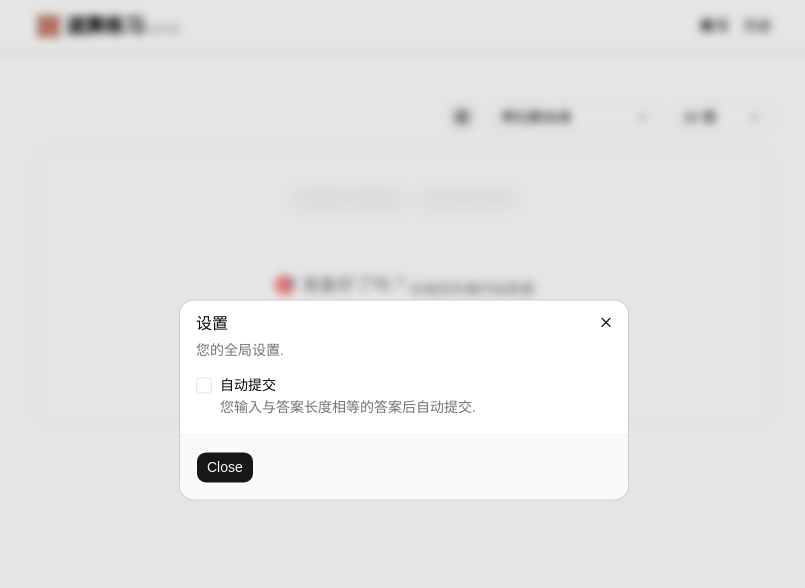
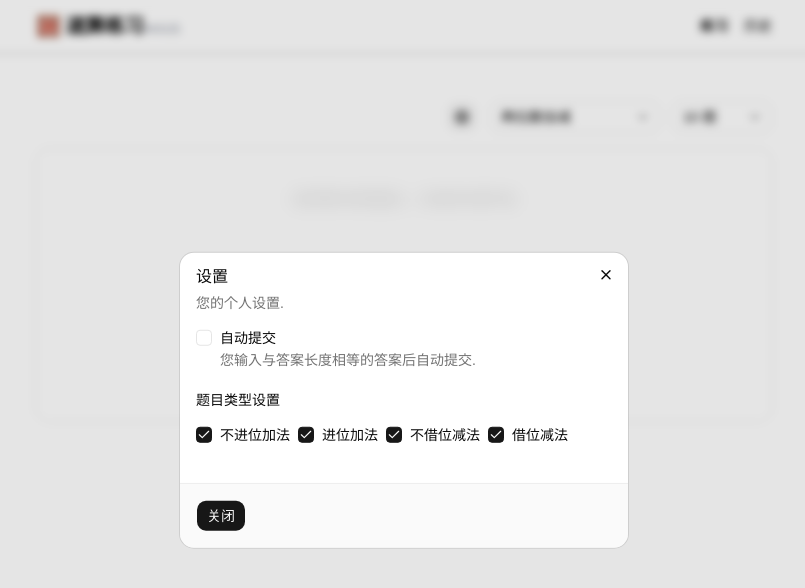
Before and after one commit to LOG1997/mental-calc, a React (Vite) app: page /mental-calc/practice in a window 1280 px wide. Both pictures are taken after a click on the button 698 px from the left and 117 px from the top of the page. Shown: the top 588 px of the page, without its empty margins (236-1041 px from the left). Built offline with nearby package versions, Linux system fonts and the light colour scheme.

Commit message:
feat: global set

```diff
--- /dev/null
+++ b/src/components/PracticeDialog/ConfigEditContent.tsx
@@ -0,0 +1,59 @@
+/* eslint-disable @typescript-eslint/no-unnecessary-type-assertion */
+/* eslint-disable @typescript-eslint/no-unnecessary-condition */
+import { practiceStore } from '@/stores'
+import type { ModuleType } from '@/types';
+import { Checkbox } from '@/components/ui/checkbox'
+
+interface ConfigItem {
+    enable: boolean;
+    desc: string;
+    [key: string]: any;
+}
+export function ConfigEditContent({ ...props }: { moduleType: ModuleType, disabled?: boolean, }) {
+    const usePracticeStore = practiceStore[props.moduleType]();
+    const configList = usePracticeStore.config
+
+
+    const onCheckedChange = (checked: string | boolean, key: string) => {
+        // 1. 创建新的配置对象，避免直接突变状态
+        const newConfig = { ...configList };
+
+        // 2. 确保 key 存在于 configList 中，并进行类型断言
+        if (key in newConfig) {
+            const item = newConfig[key as keyof typeof newConfig] as ConfigItem;
+            if (item) {
+                item.enable = checked === true; // 处理 Checkbox 可能的 'indeterminate' 状态
+            }
+        }
+
+        // 3. 调用 store 的 setConfig 更新状态
+        usePracticeStore.setConfig(newConfig as any);
+    }
+    return (
+        <div className="space-y-4 flex gap-2 flex-wrap items-start">
+            {
+                Object.keys(configList).length > 0 && Object.keys(configList).map((key: string) => {
+                    const item: any = configList[key as keyof typeof configList];
+                    // 增加运行时检查，防止渲染错误
+                    if (!item || typeof item.enable !== 'boolean') return null;
+
+                    return (
+                        <div key={key} className="flex items-center space-x-2 min-h-8">
+                            <Checkbox
+                                disabled={props.disabled}
+                                onCheckedChange={(checked) => onCheckedChange(checked, key)}
+                                checked={item.enable}
+                                id={`checkbox-${key}`} // 添加 id 以便关联 label
+                            />
+                            <label
+                                htmlFor={`checkbox-${key}`}
+                                className="text-sm font-medium leading-none peer-disabled:cursor-not-allowed peer-disabled:opacity-70"
+                            >
+                                {item.desc}
+                            </label>
+                        </div>
+                    );
+                })
+            }</div>
+    )
+}
--- a/src/components/PracticeDialog/index.tsx
+++ b/src/components/PracticeDialog/index.tsx
@@ -1,4 +1,3 @@
-/* eslint-disable @typescript-eslint/no-unnecessary-condition */
 import {
     Dialog,
     DialogContent,
@@ -7,35 +6,11 @@ import {
     DialogTitle,
     DialogTrigger,
 } from "@/components/ui/dialog"
-import { practiceStore } from '@/stores'
 import type { ModuleType } from '@/types';
-import { Checkbox } from '@/components/ui/checkbox'
+import { ConfigEditContent } from './ConfigEditContent'
 
-interface ConfigItem {
-    enable: boolean;
-    desc: string;
-    [key: string]: any;
-}
 export default function PracticeDialog({ children, ...props }: { moduleType: ModuleType, disabled?: boolean, children: React.ReactNode }) {
-    const usePracticeStore = practiceStore[props.moduleType]();
-    const configList = usePracticeStore.config
 
-
-    const onCheckedChange = (checked: string | boolean, key: string) => {
-        // 1. 创建新的配置对象，避免直接突变状态
-        const newConfig = { ...configList };
-
-        // 2. 确保 key 存在于 configList 中，并进行类型断言
-        if (key in newConfig) {
-            const item = newConfig[key as keyof typeof newConfig] as ConfigItem;
-            if (item) {
-                item.enable = checked === true; // 处理 Checkbox 可能的 'indeterminate' 状态
-            }
-        }
-
-        // 3. 调用 store 的 setConfig 更新状态
-        usePracticeStore.setConfig(newConfig as any);
-    }
     return (
         <Dialog>
             <form>
@@ -51,37 +26,8 @@ export default function PracticeDialog({ children, ...props }: { moduleType: Mod
                         </DialogDescription>
                     </DialogHeader>
                     <div className="flex gap-2">
-                        {
-                            Object.keys(configList).length > 0 && Object.keys(configList).map((key: string) => {
-                                const item: any = configList[key as keyof typeof configList];
-                                // 增加运行时检查，防止渲染错误
-                                if (!item || typeof item.enable !== 'boolean') return null;
-
-                                return (
-                                    <div key={key} className="flex items-center space-x-2">
-                                        <Checkbox
-                                            disabled={props.disabled}
-                                            onCheckedChange={(checked) => onCheckedChange(checked, key)}
-                                            checked={item.enable}
-                                            id={`checkbox-${key}`} // 添加 id 以便关联 label
-                                        />
-                                        <label
-                                            htmlFor={`checkbox-${key}`}
-                                            className="text-sm font-medium leading-none peer-disabled:cursor-not-allowed peer-disabled:opacity-70"
-                                        >
-                                            {item.desc}
-                                        </label>
-                                    </div>
-                                );
-                            })
-                        }
+                        <ConfigEditContent moduleType={props.moduleType} disabled={props.disabled} />
                     </div>
-                    {/* <DialogFooter>
-                        <DialogClose asChild>
-                            <Button variant="outline">Cancel</Button>
-                        </DialogClose>
-                        <Button type="submit">Save changes</Button>
-                    </DialogFooter> */}
                 </DialogContent>
             </form>
         </Dialog>
--- a/src/routes/practice/parts/-ToolBar.tsx
+++ b/src/routes/practice/parts/-ToolBar.tsx
@@ -1,3 +1,4 @@
+/* eslint-disable @typescript-eslint/no-unnecessary-type-assertion */
 import { useState, useCallback } from 'react'
 import { Select, SelectContent, SelectItem, SelectTrigger, SelectValue } from "@/components/ui/select"
 import { Button } from "@/components/ui/button"
@@ -25,18 +26,22 @@ import { MODULE_LABELS, } from '@/constants/constant'
 import type { ModuleType, QuestionCount } from '@/types'
 import { useGlobalSettingStore } from '@/stores'
 import { Settings } from 'lucide-react'
+import { ConfigEditContent } from '@/components/PracticeDialog/ConfigEditContent'
 
 export function ToolBar() {
     const globalSettingStore = useGlobalSettingStore()
     const { module, questionCount, autoDone } = globalSettingStore.config
 
     const QUESTION_COUNT_OPTIONS: QuestionCount[] = [10, 15, 20, 30, 50, 100];
+
     const handleModuleChange = useCallback((currentModule: ModuleType) => {
         globalSettingStore.setModule(currentModule)
     }, [])
+
     const handleCountChange = useCallback((count: string) => {
         globalSettingStore.setQuestionCount(Number(count) as QuestionCount)
     }, [])
+
     return (
         <div className="mb-4 flex items-center justify-end gap-3">
             {/* 其他设置操作 */}
@@ -50,7 +55,7 @@ export function ToolBar() {
                     <DialogHeader>
                         <DialogTitle>设置</DialogTitle>
                         <DialogDescription>
-                            您的全局设置.
+                            您的个人设置.
                         </DialogDescription>
                     </DialogHeader>
                     <div className="flex items-center gap-2">
@@ -60,8 +65,8 @@ export function ToolBar() {
                                     id="terms-checkbox-2"
                                     name="terms-checkbox-2"
                                     defaultChecked={autoDone}
-                                    onCheckedChange={(checked) => {
-                                        globalSettingStore.setAutoDone(checked as boolean)
+                                    onCheckedChange={(checked: boolean) => {
+                                        globalSettingStore.setAutoDone(checked)
                                     }}
                                 />
                                 <FieldContent>
@@ -73,11 +78,15 @@ export function ToolBar() {
                                     </FieldDescription>
                                 </FieldContent>
                             </Field>
+                            <Field orientation="vertical">
+                                <FieldLabel htmlFor="name">题目类型设置</FieldLabel>
+                                <ConfigEditContent moduleType={module} disabled={false} />
+                            </Field>
                         </FieldGroup>
                     </div>
                     <DialogFooter className="sm:justify-start">
                         <DialogClose asChild>
-                            <Button type="button">Close</Button>
+                            <Button type="button">关闭</Button>
                         </DialogClose>
                     </DialogFooter>
                 </DialogContent>
--- a/src/utils/mathGenerator.ts
+++ b/src/utils/mathGenerator.ts
@@ -374,7 +374,7 @@ function generateMixedAddSub(count: number): Question[] {
 
     return shuffle(questions);
 }
-
+/** 加减法中判断个位数：10~99 的数，加减随机， */
 function generateAddSubLastDigit(count: number, seed: any): Question[] {
     // 解析 seed，默认如果未提供或结构缺失，则视为全部开启
     const isAddEnabled = seed?.add?.enable ?? true;
```
